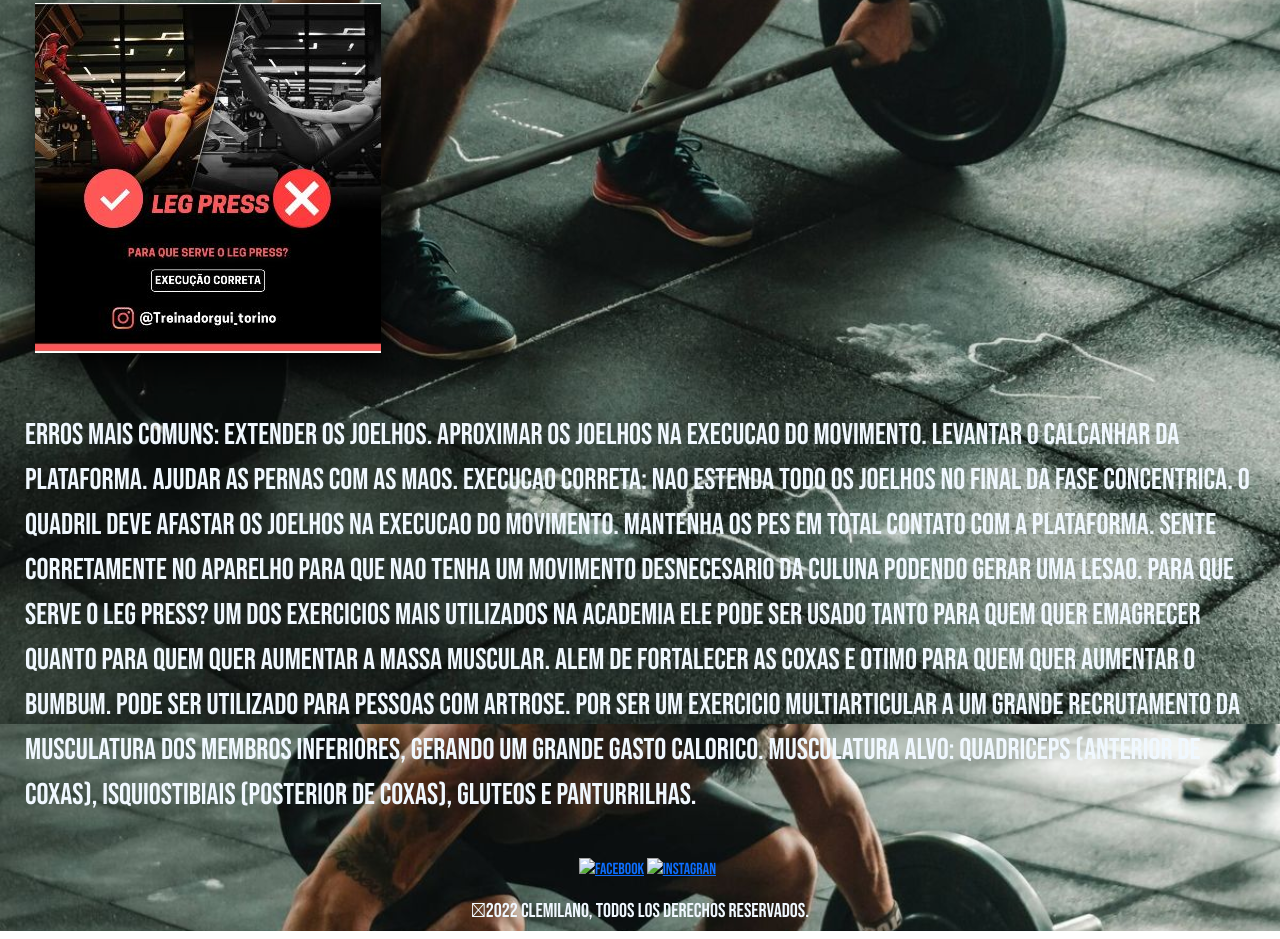
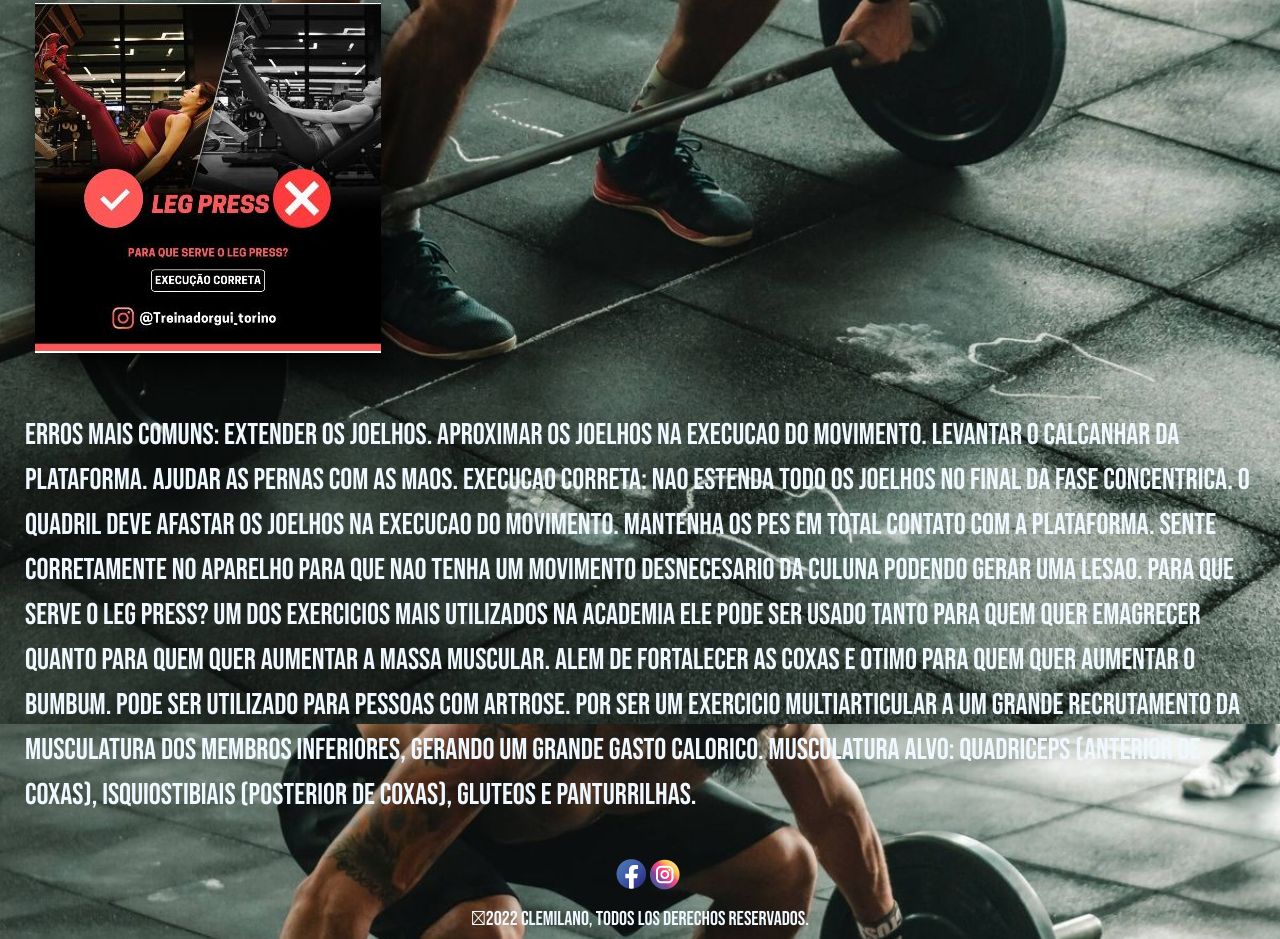
Before and after one commit to clemilano/proyecto-gui2, a plain HTML site: page pages/blog.html in a window 1280 px wide. Shown: the part 2156-3095 px from the top of the page. Drawn offline with nearby package versions, Linux system fonts and the light colour scheme.

Commit message:
linkeo de redes

```diff
--- a/pages/blog.html
+++ b/pages/blog.html
@@ -69,8 +69,8 @@
             </main>
             <footer class="footer">
                 <div class="img">
-                    <a href="https://www.facebook.com/guilherme.torino.1"><img src="./assets/img/facebook.png" alt="FACEBOOK"></a>
-                    <a href="http://instagram.com/gui_torino"> <img src="./assets/img/instagram.png" alt="INSTAGRAN"></a>
+                    <a href="https://www.facebook.com/guilherme.torino.1"><img src="../assets/img/facebook.png" alt="FACEBOOK"></a>
+                    <a href="http://instagram.com/gui_torino"> <img src="../assets/img/instagram.png" alt="INSTAGRAN"></a>
                 </div>
                 <h5 class="pie">2022 CleMilano, Todos los Derechos Reservados.</h5>
             </footer>
```
Also changed, not shown: pages/contato.html (+2 -2 lines), pages/galeria.html (+2 -2 lines), pages/quemSou.html (+2 -2 lines).
